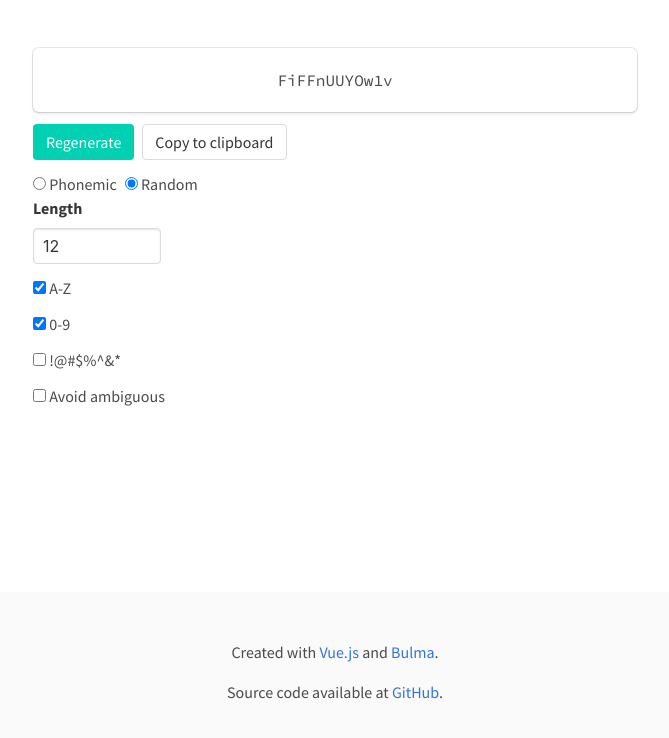
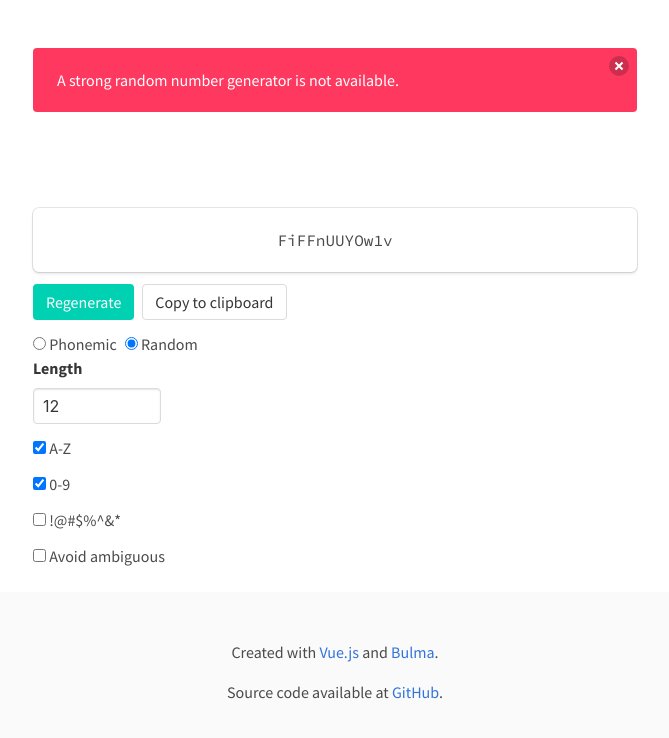
Before and after one commit to m66n/mushroom-dick, a Vue app: page / in a window 1280 px wide. Shown: the top 738 px of the page, without its empty margins (305-974 px from the left). Built offline with nearby package versions, Linux system fonts and the light colour scheme.

Commit message:
fix capitalization typo

```diff
--- a/src/App.vue
+++ b/src/App.vue
@@ -104,7 +104,7 @@ const DEFAULT_FLAGS = flags
 export default {
   data () {
     return {
-      showAlert: !!Window.crypto,
+      showAlert: !!window.crypto,
       length: DEFAULT_LENGTH,
       func: DEFAULT_FUNC,
       password: DEFAULT_FUNC(DEFAULT_LENGTH, DEFAULT_FLAGS),
```
